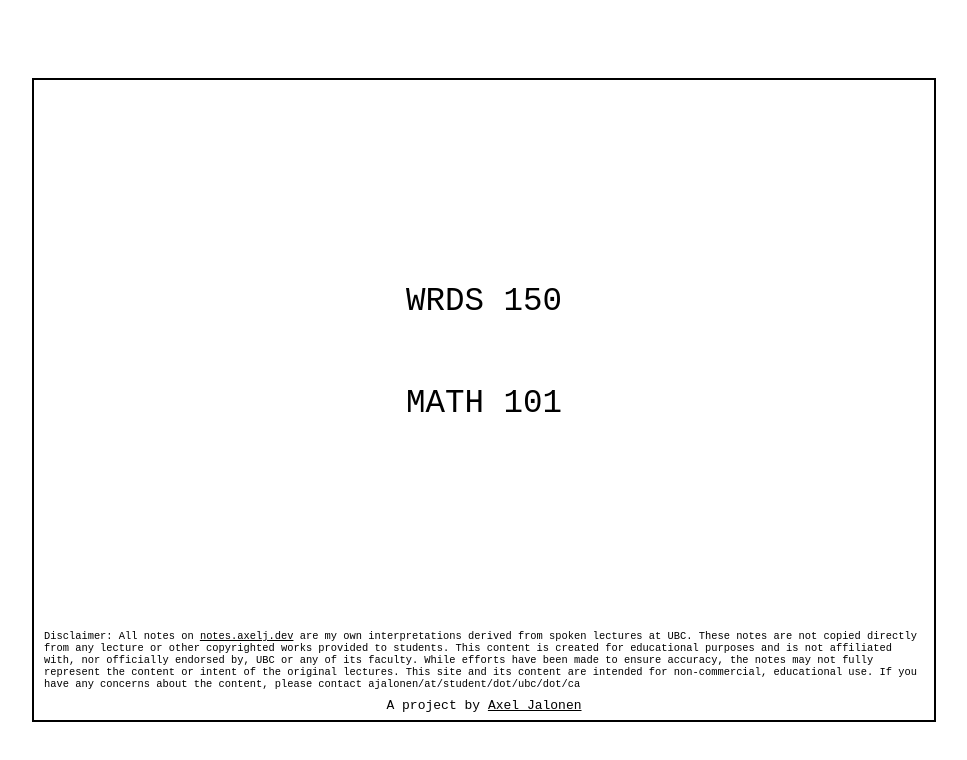
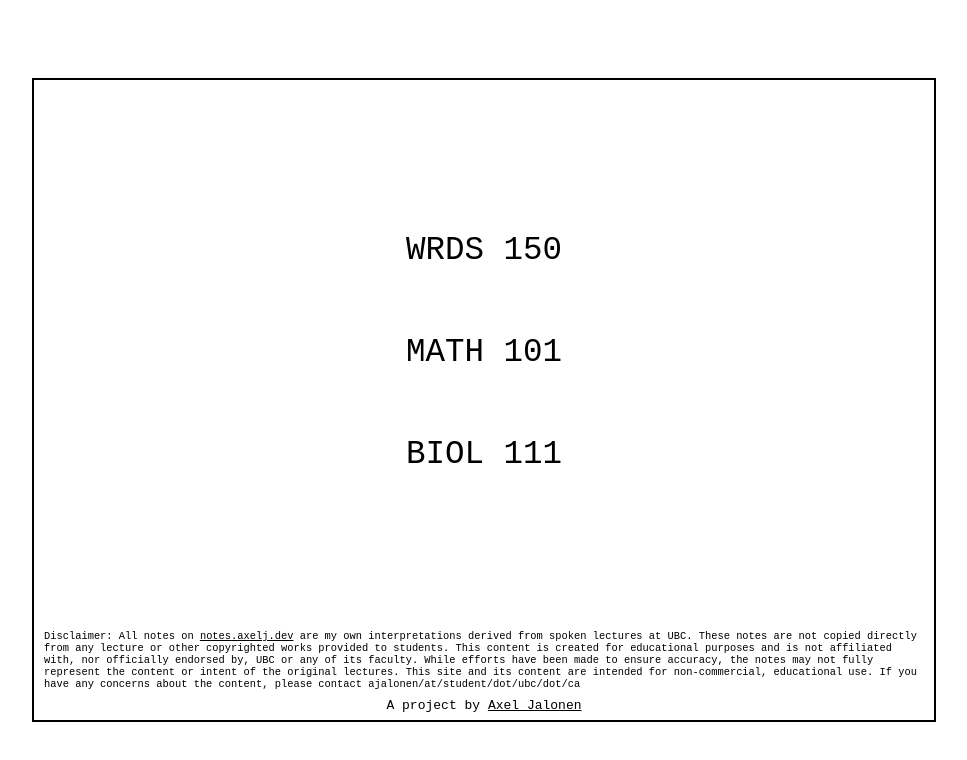
Before and after one commit to MostLeVert/notes, a website: page src/index.html in a window 1280 px wide. Shown: the whole page, without its empty margins (156-1123 px from the left). Drawn offline with Linux system fonts and the light colour scheme.

Commit message:
Add BIOL link

```diff
--- a/src/index.html
+++ b/src/index.html
@@ -87,6 +87,10 @@
                         >MATH 101</a
                     >
                 </li>
+                <li>
+                    <a href="./pages/years/1/sem2/classes/biol111/biol111-main.md.html"
+                       >BIOL 111</a
+                   >
             </ul>
             <div id="info-bar">
                 <div id="info-bar-above">
```
Also changed, not shown: src/pages/years/1/sem2/classes/biol111/biol111-main.md (+3 -0 lines).
